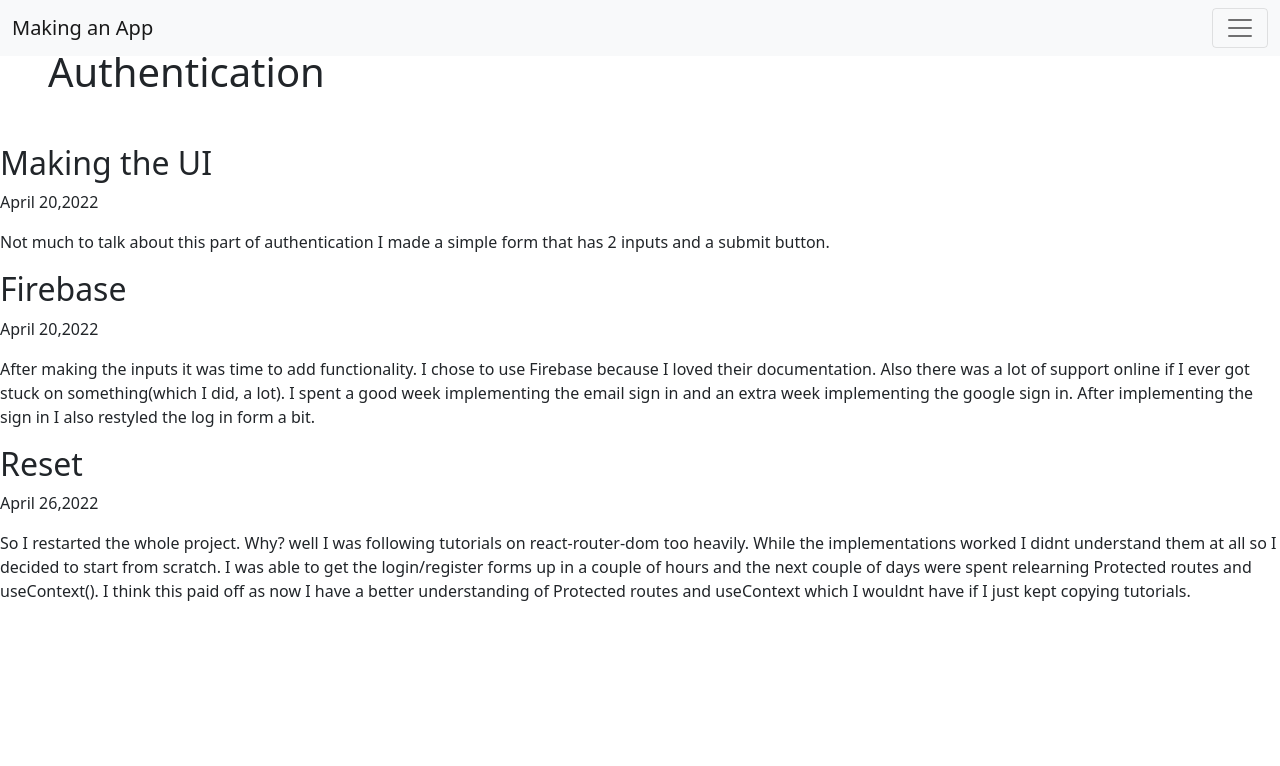
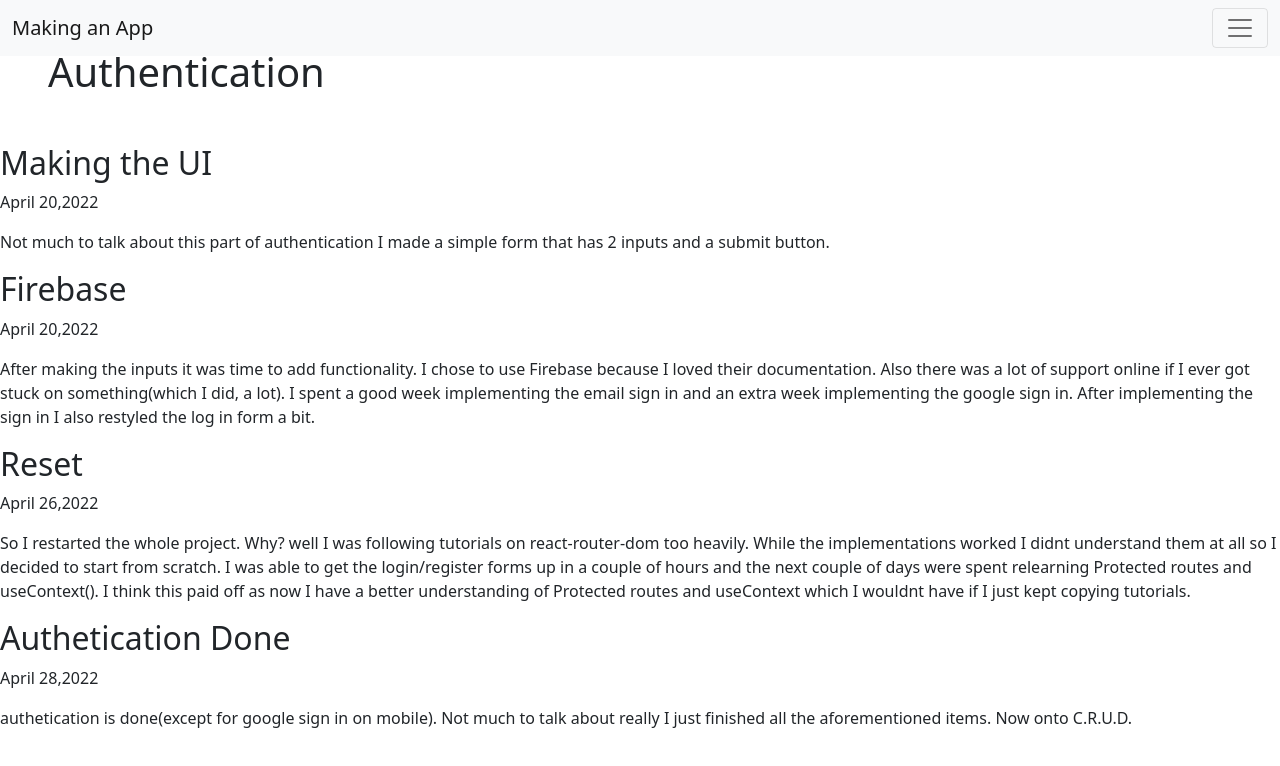
Before and after one commit to Paulino101/blog-bug-tracker, a React (Create React App) app: page /authentication in a window 1280 px wide. Shown: the top 766 px of the page. Built offline with nearby package versions, Linux system fonts and the light colour scheme.

Commit message:
todays entry

```diff
--- a/src/App.js
+++ b/src/App.js
@@ -7,7 +7,7 @@ import { BrowserRouter as Router, Routes, Route } from "react-router-dom";
 import AuthenticationEntries from "./AuthenticationSection/Authentication";
 
 // entries
-const blogEntries = [
+const blogEntriesAuth = [
   {
     title: "Making the UI",
     date: "April 20,2022",
@@ -29,8 +29,25 @@ const blogEntries = [
     img: "",
     imgCaption: "",
   },
+  {
+    title: "Authetication Done",
+    date: "April 28,2022",
+    body: "authetication is done(except for google sign in on mobile). Not much to talk about really I just finished all the aforementioned items. Now onto C.R.U.D.",
+  },
 ];
 
+const blogEntriesCrud = [
+  {
+    title: "C.R.U.D. create read update delete",
+    date: "April 28, 2022",
+    body: "Now that authetication is done I can work on implementing C.R.U.D.. Today I set up the Read part of it. I honestly could probably finish the full implementation of the C.R.U.D. functions. I didnt because I want to give each of the four operations at least a day a two to work on the look of the app.",
+  },
+  {
+    title: " Change of Plans",
+    date: "April 28,2022",
+    body: "I am not gonna work component by component lol. I fully implemented crud. The big issues now is getting the page to render dynamically when i delete or update something in the database. From what I saw online i need to implement state into the functions so it re-renders. I originally thought of using useEffect() and putting a boolean in the params. This unfortunately caused an infinite loop so its back to the drawing board on that part of the app.",
+  },
+];
 function App() {
   return (
     <Router>
@@ -38,7 +55,11 @@ function App() {
       <Routes>
         <Route
           path="/authentication"
-          element={<AuthenticationEntries entries={blogEntries} />}
+          element={<AuthenticationEntries entries={blogEntriesAuth} />}
+        />
+        <Route
+          path="/crud"
+          element={<AuthenticationEntries entries={blogEntriesCrud} />}
         />
         <Route path="/" element={<Introduction />} />
       </Routes>
--- a/src/components/NavBar.jsx
+++ b/src/components/NavBar.jsx
@@ -50,6 +50,11 @@ function NavBar() {
                   <NavLink to="/authentication" className="nav-link">
                     Authentication
                   </NavLink>
+                  <li className="nav-item">
+                    <NavLink to="/crud" className="nav-link">
+                      C.R.U.D.
+                    </NavLink>
+                  </li>
                 </li>
               </ul>
             </div>
```
